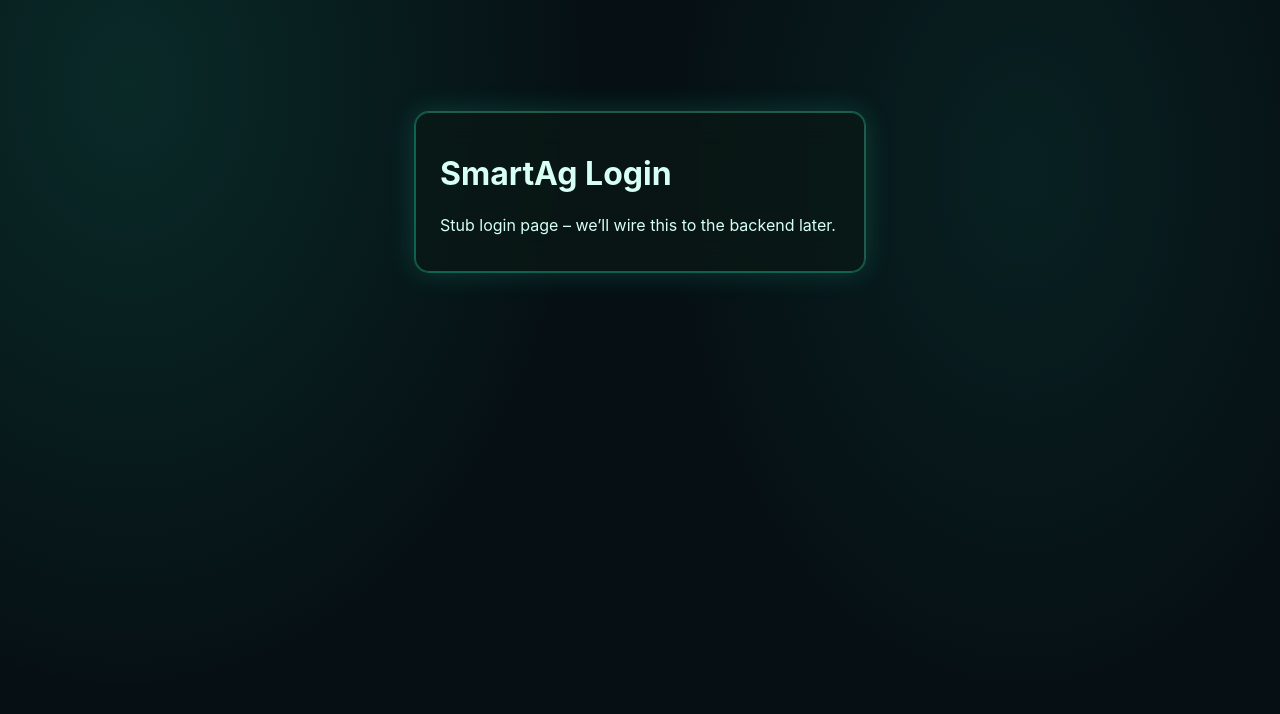
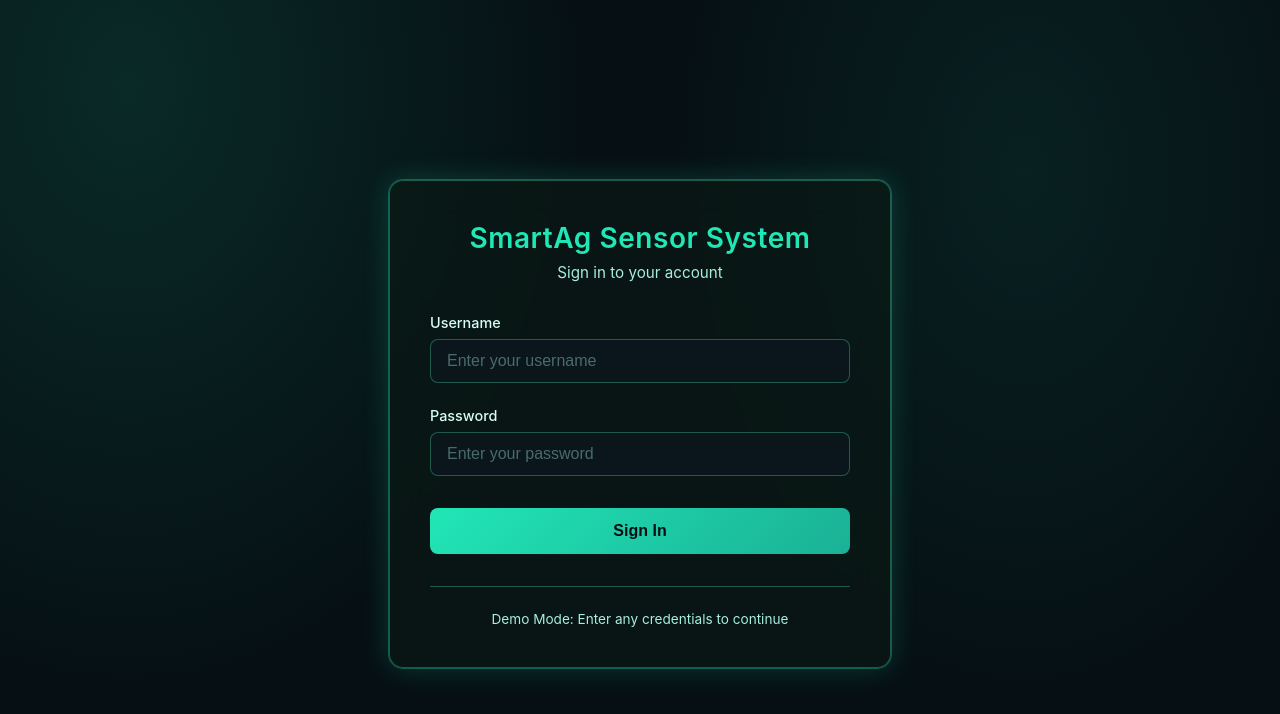
Before and after one commit to DaFox100/SmartAgSensorSystem, a React (Vite) app in the folder frontend/: page /loginPage in a window 1280 px wide. Shown: the top 714 px of the page. Built offline with nearby package versions, Linux system fonts and the light colour scheme.

Commit message:
frontend - login page

```diff
--- /dev/null
+++ b/frontend/src/pages/LoginPage.css
@@ -0,0 +1,131 @@
+.login-container {
+  min-height: 100vh;
+  display: flex;
+  align-items: center;
+  justify-content: center;
+  padding: 2rem;
+  box-sizing: border-box;
+}
+
+.login-card {
+  background: var(--surface);
+  border-radius: 14px;
+  padding: 2.5rem;
+  border: 1px solid var(--border);
+  box-shadow: var(--glow);
+  backdrop-filter: blur(18px);
+  width: 100%;
+  max-width: 420px;
+}
+
+.login-header {
+  text-align: center;
+  margin-bottom: 2rem;
+}
+
+.login-header h1 {
+  margin: 0 0 0.5rem 0;
+  color: var(--primary);
+  font-size: 1.75rem;
+  font-weight: 600;
+  letter-spacing: 0.02em;
+}
+
+.login-header p {
+  margin: 0;
+  color: var(--muted);
+  font-size: 0.95rem;
+}
+
+.login-form {
+  display: flex;
+  flex-direction: column;
+  gap: 1.5rem;
+}
+
+.form-group {
+  display: flex;
+  flex-direction: column;
+  gap: 0.5rem;
+}
+
+.form-group label {
+  color: var(--text);
+  font-size: 0.9rem;
+  font-weight: 500;
+}
+
+.form-group input {
+  background: var(--bg-alt);
+  border: 1px solid var(--border);
+  border-radius: 8px;
+  padding: 0.75rem 1rem;
+  color: var(--text);
+  font-size: 1rem;
+  transition: border-color 0.2s ease, box-shadow 0.2s ease;
+  outline: none;
+}
+
+.form-group input::placeholder {
+  color: rgba(168, 238, 224, 0.4);
+}
+
+.form-group input:focus {
+  border-color: var(--primary);
+  box-shadow: 0 0 0 3px rgba(33, 230, 182, 0.15);
+}
+
+.form-group input:disabled {
+  opacity: 0.6;
+  cursor: not-allowed;
+}
+
+.error-message {
+  background: rgba(255, 82, 82, 0.15);
+  border: 1px solid rgba(255, 82, 82, 0.4);
+  border-radius: 8px;
+  padding: 0.75rem;
+  color: #ffb3b3;
+  font-size: 0.9rem;
+  text-align: center;
+}
+
+.login-button {
+  background: linear-gradient(135deg, var(--primary), var(--primary-2));
+  border: none;
+  border-radius: 8px;
+  padding: 0.875rem 1.5rem;
+  color: var(--bg);
+  font-size: 1rem;
+  font-weight: 600;
+  cursor: pointer;
+  transition: transform 0.2s ease, box-shadow 0.2s ease;
+  margin-top: 0.5rem;
+}
+
+.login-button:hover:not(:disabled) {
+  transform: translateY(-2px);
+  box-shadow: 0 4px 20px rgba(33, 230, 182, 0.3);
+}
+
+.login-button:active:not(:disabled) {
+  transform: translateY(0);
+}
+
+.login-button:disabled {
+  opacity: 0.6;
+  cursor: not-allowed;
+}
+
+.login-footer {
+  margin-top: 2rem;
+  padding-top: 1.5rem;
+  border-top: 1px solid var(--border);
+  text-align: center;
+}
+
+.login-footer p {
+  margin: 0;
+  color: var(--muted);
+  font-size: 0.85rem;
+}
--- a/frontend/src/pages/LoginPage.tsx
+++ b/frontend/src/pages/LoginPage.tsx
@@ -1,12 +1,84 @@
+import { useState, FormEvent } from "react";
+import { useNavigate } from "react-router-dom";
+import "./LoginPage.css";
+
 const LoginPage = () => {
-    return (
-      <div className="app-container">
-        <div className="card" style={{ maxWidth: "400px", margin: "4rem auto" }}>
-          <h1>SmartAg Login</h1>
-          <p>Stub login page – we’ll wire this to the backend later.</p>
+  const [username, setUsername] = useState("");
+  const [password, setPassword] = useState("");
+  const [error, setError] = useState("");
+  const [isLoading, setIsLoading] = useState(false);
+  const navigate = useNavigate();
+
+  const handleSubmit = async (e: FormEvent) => {
+    e.preventDefault();
+    setError("");
+
+    // Basic validation
+    if (!username.trim() || !password.trim()) {
+      setError("Please enter both username and password");
+      return;
+    }
+
+    setIsLoading(true);
+
+    // Simulate login (replace with actual backend call later)
+    setTimeout(() => {
+      setIsLoading(false);
+      // For now, accept any credentials and navigate to home
+      navigate("/home");
+    }, 1000);
+  };
+
+  return (
+    <div className="login-container">
+      <div className="login-card">
+        <div className="login-header">
+          <h1>SmartAg Sensor System</h1>
+          <p>Sign in to your account</p>
+        </div>
+
+        <form onSubmit={handleSubmit} className="login-form">
+          <div className="form-group">
+            <label htmlFor="username">Username</label>
+            <input
+              type="text"
+              id="username"
+              value={username}
+              onChange={(e) => setUsername(e.target.value)}
+              placeholder="Enter your username"
+              disabled={isLoading}
+            />
+          </div>
+
+          <div className="form-group">
+            <label htmlFor="password">Password</label>
+            <input
+              type="password"
+              id="password"
+              value={password}
+              onChange={(e) => setPassword(e.target.value)}
+              placeholder="Enter your password"
+              disabled={isLoading}
+            />
+          </div>
+
+          {error && <div className="error-message">{error}</div>}
+
+          <button
+            type="submit"
+            className="login-button"
+            disabled={isLoading}
+          >
+            {isLoading ? "Signing in..." : "Sign In"}
+          </button>
+        </form>
+
+        <div className="login-footer">
+          <p>Demo Mode: Enter any credentials to continue</p>
         </div>
       </div>
-    );
-  };
+    </div>
+  );
+};
 
-  export default LoginPage;
+export default LoginPage;
```
Also changed, not shown: 1 other file (tests, documents, lock files or other folders).
